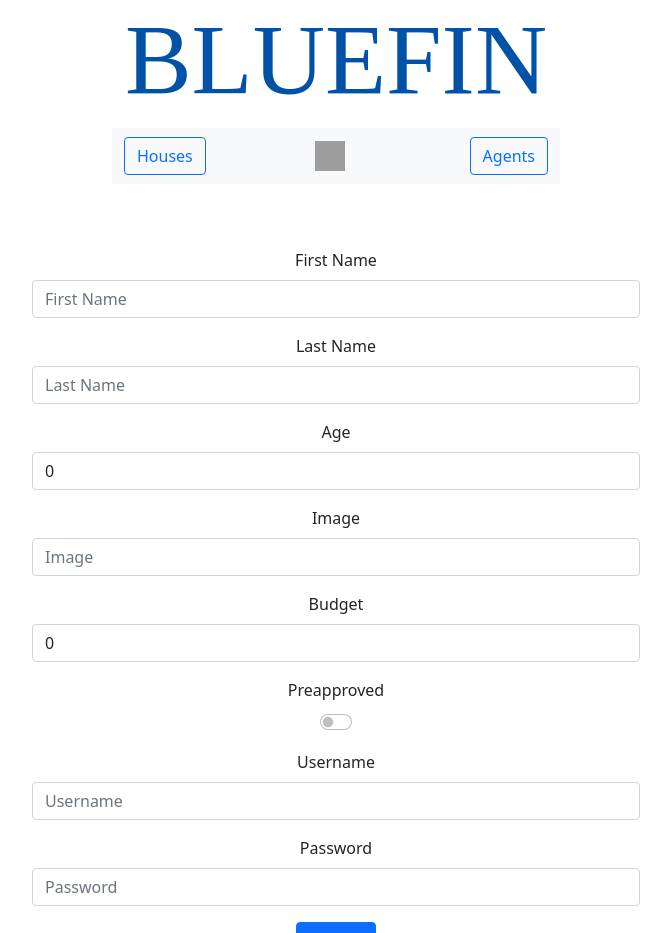
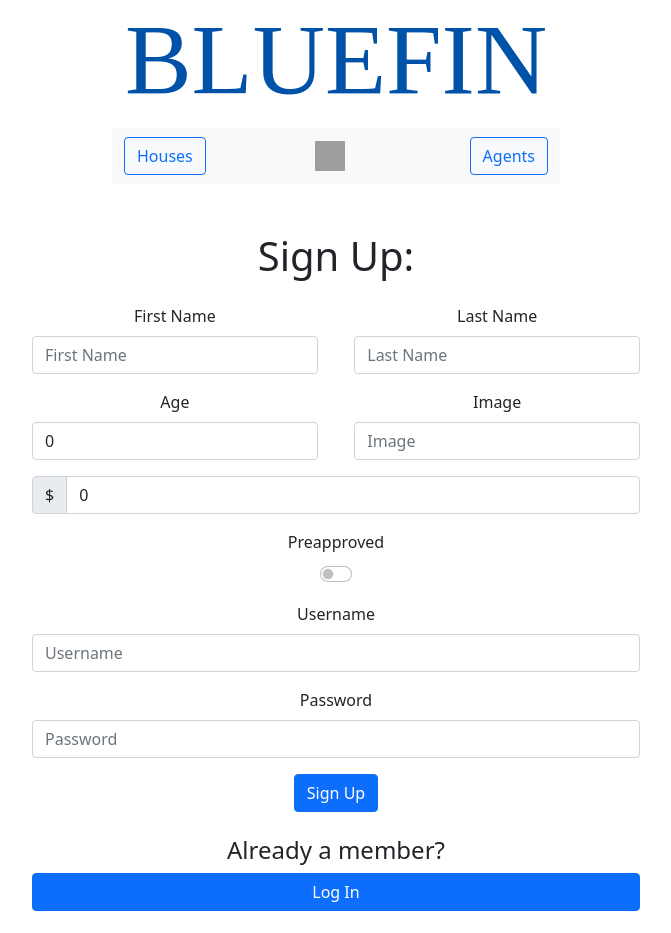
Before and after one commit to brodylosh/bluefin, a React (Create React App) app in the folder client/: page /signup in a window 1280 px wide. Shown: the top 933 px of the page, without its empty margins (304-975 px from the left). Built offline with nearby package versions, Linux system fonts and the light colour scheme; no server answers; grey boxes are pictures that could not be loaded.

Commit message:
Styled Forms

```diff
--- a/client/src/App.css
+++ b/client/src/App.css
@@ -18,6 +18,16 @@
   margin: auto;
 }
 
+.half-left {
+  width: 47%;
+  float: left;
+}
+
+.half-right {
+  width: 47%;
+  float: right;
+}
+
 .parent {
   display: grid;
   grid-template-columns: repeat(3, 1fr);
--- a/client/src/components/Login.js
+++ b/client/src/components/Login.js
@@ -36,14 +36,14 @@ function Login() {
             onChange={(e) => setPassword(e.target.value)}
           />
         </Form.Group>
-        <Button variant="primary" type="submit">
-          Login
+        <Button variant="primary" type="submit" size="lg">
+          Log In
         </Button>
         <br></br>
         <br></br>
         <h4>New to BlueFin?</h4>
-        <NavLink to="/signup">
-          <Button>Sign Up</Button>
+        <NavLink to="/signup" className="d-grid gap-2">
+          <Button size="lg">Sign Up</Button>
         </NavLink>
       </Form>
     </div>
--- a/client/src/components/SignUp.js
+++ b/client/src/components/SignUp.js
@@ -1,6 +1,6 @@
 import React, { useState } from 'react';
 import { NavLink } from 'react-router-dom';
-import { Form, Button } from 'react-bootstrap';
+import { Form, InputGroup, FormControl, Button } from 'react-bootstrap';
 
 function SignUp() {
   const [firstName, setFirstName] = useState('');
@@ -38,8 +38,10 @@ function SignUp() {
   }
 
   return (
+    <>
+      <h1>Sign Up:</h1>
       <Form className="rounded p-4 p-sm-3 form" onSubmit={handleSubmit}>
-      <Form.Group className="mb-3">
+        <Form.Group className="mb-3 half-left">
           <Form.Label>First Name</Form.Label>
           <Form.Control
             placeholder="First Name"
@@ -47,7 +49,7 @@ function SignUp() {
             onChange={(e) => setFirstName(e.target.value)}
           />
         </Form.Group>
-      <Form.Group className="mb-3">
+        <Form.Group className="mb-3 half-right">
           <Form.Label>Last Name</Form.Label>
           <Form.Control
             placeholder="Last Name"
@@ -55,7 +57,7 @@ function SignUp() {
             onChange={(e) => setLastName(e.target.value)}
           />
         </Form.Group>
-      <Form.Group className="mb-3">
+        <Form.Group className="mb-3 half-left">
           <Form.Label>Age</Form.Label>
           <Form.Control
             placeholder="Age"
@@ -63,7 +65,7 @@ function SignUp() {
             onChange={(e) => setAge(e.target.value)}
           />
         </Form.Group>
-      <Form.Group className="mb-3">
+        <Form.Group className="mb-3 half-right">
           <Form.Label>Image</Form.Label>
           <Form.Control
             placeholder="Image"
@@ -71,15 +73,23 @@ function SignUp() {
             onChange={(e) => setImage(e.target.value)}
           />
         </Form.Group>
-      <Form.Group className="mb-3">
+        {/* <Form.Group className="mb-3 half-left">
           <Form.Label>Budget</Form.Label>
           <Form.Control
             placeholder="Budget"
             value={budget}
             onChange={(e) => setBudget(e.target.value)}
           />
-      </Form.Group>
-      <Form.Group className="mb-3" controlId="formBasicImage">
+        </Form.Group> */}
+        <InputGroup className="mb-3 half-left">
+          <InputGroup.Text>$</InputGroup.Text>
+          <FormControl
+            placeholder="Budget"
+            value={budget}
+            onChange={(e) => setBudget(e.target.value)}
+          />
+        </InputGroup>
+        <Form.Group className="mb-3">
           <Form.Label>Preapproved</Form.Label>
           <Form.Check
             type="switch"
@@ -104,15 +114,16 @@ function SignUp() {
           />
         </Form.Group>
         <Button variant="primary" type="submit">
-        SignUp
+          Sign Up
         </Button>
         <br></br>
         <br></br>
         <h4>Already a member?</h4>
-      <NavLink to="/">
-        <Button>Log In</Button>
+        <NavLink to="/" className="d-grid gap-2">
+          <Button sz="lg">Log In</Button>
         </NavLink>
       </Form>
+    </>
   );
 }
 
```
Lines whose indentation alone changed are shown as unchanged.
